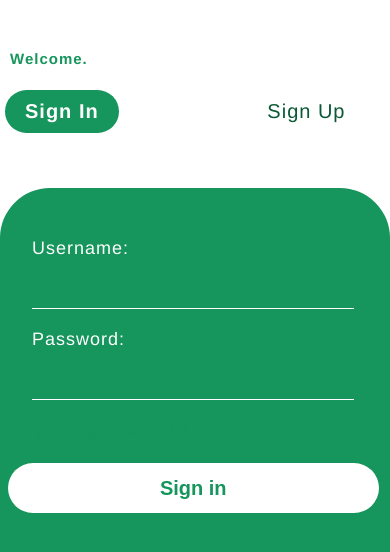
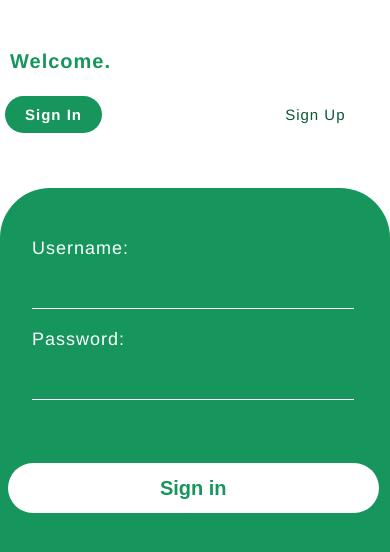
Before and after one commit to ThePaceApp/user-app, a React (Create React App) app: page /User in a window 390 px wide. Shown: the top 552 px of the page. Built offline with nearby package versions, Linux system fonts and the light colour scheme; a web font is replaced by a local one.

Commit message:
add login

```diff
--- a/src/components/userpageComp/login/login.css
+++ b/src/components/userpageComp/login/login.css
@@ -218,7 +218,7 @@ label{
     }
     .nins{
         margin-top:10px;
-        font-size: 15px;
+        font-size: 20px;
         margin-left: 10px;
     }
     .loglinks{
@@ -236,7 +236,7 @@ label{
         background-color: white;
     }
     .bigLink{
-        font-size: 20px;
+        font-size: 15px;
         background-color: white;
     }
 
```
